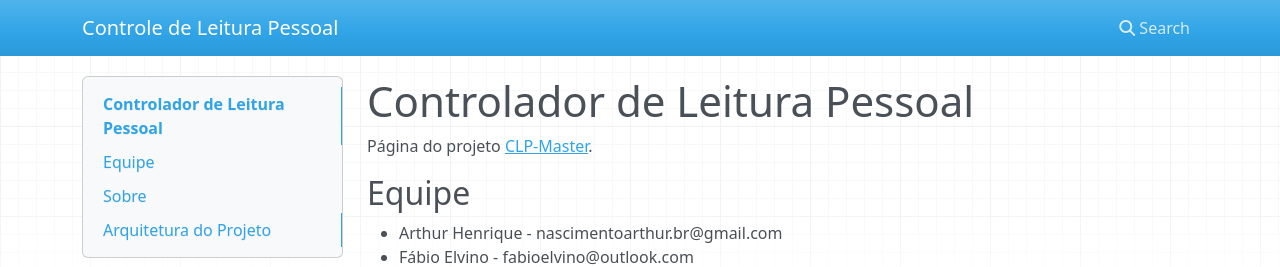
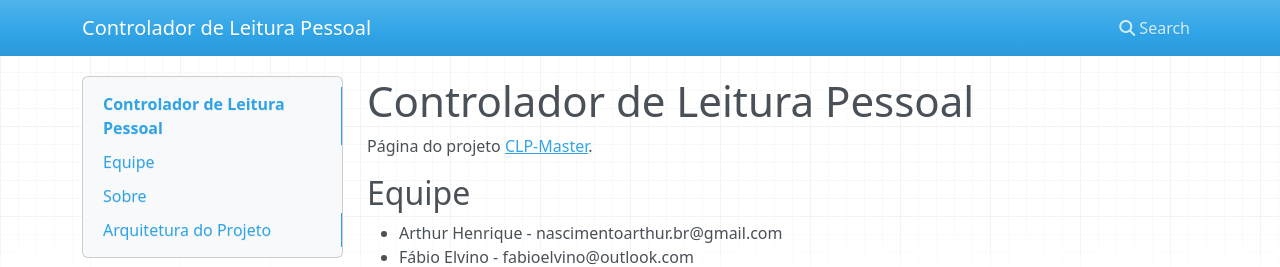
Before and after one commit to filipeffp/clp-master, an MkDocs documentation site: the page built from docs/index.md, in a window 1280 px wide. Shown: the top 267 px of the page. Built offline with MkDocs 1.6.1, drawn with Linux system fonts in a browser that asks for light colours; nearby versions of some CDN libraries.

Commit message:
mudança de "controle" para "controlador" na documentação + build

```diff
--- a/mkdocs.yml
+++ b/mkdocs.yml
@@ -1 +1 @@
-site_name: Controle de Leitura Pessoal
+site_name: Controlador de Leitura Pessoal
```
Also changed, not shown: site/404.html, site/index.html, site/search/search_index.json, 1 other file.
